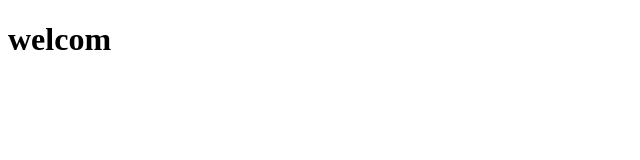
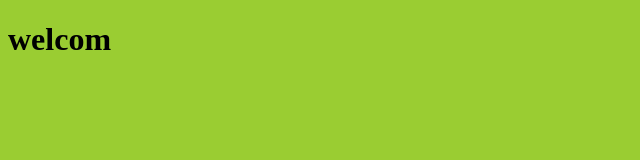
Before and after one commit to mas99733/repo1, a plain HTML site: page index.html in a window 1280 px wide. Shown: the whole page, without its empty margins (0-640 px from the left). Drawn offline with Linux system fonts and the light colour scheme.

Commit message:
changing style

```diff
--- a/index.html
+++ b/index.html
@@ -4,6 +4,7 @@
     <meta charset="UTF-8">
     <meta name="viewport" content="width=device-width, initial-scale=1.0">
     <title>Document</title>
+    <link rel="stylesheet" href="style.css">
 </head>
 <body>
     <h1 class="h1">hello</h1>
--- a/style.css
+++ b/style.css
@@ -0,0 +1,3 @@
+body{
+    background-color: yellowgreen;
+}
```
